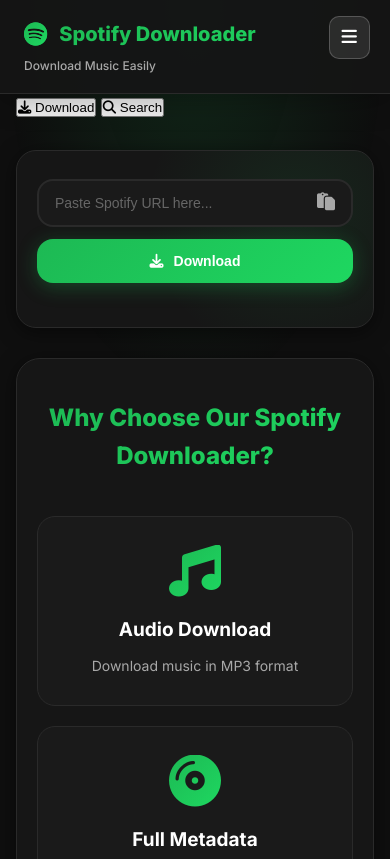
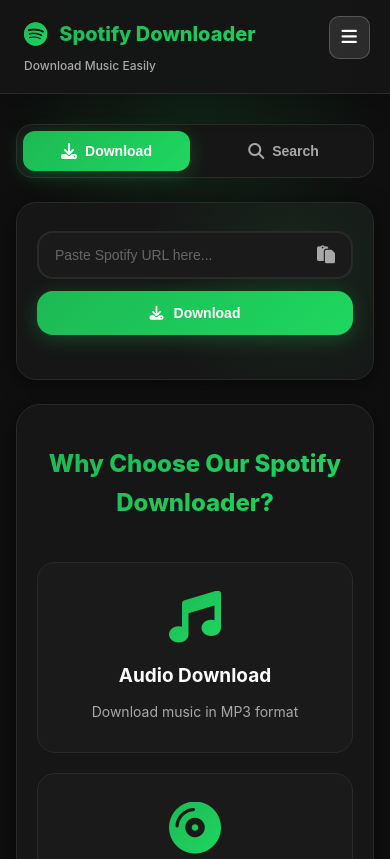
Before and after one commit to RidwanzAnphelibelll/SpotifyDown, a website: page public/index.html in a window 390 px wide. Shown: the top 859 px of the page. Drawn offline with Linux system fonts and the light colour scheme; files that its build step writes are made by us from their sources; files whose address does not match are found by name.

Commit message:
Update public/css/styles.css

```diff
--- a/public/css/styles.css
+++ b/public/css/styles.css
@@ -24,7 +24,7 @@
 }
 
 body {
-    font-family: 'Inter', -apple-system, BlinkMacSystemFont, 'Segoe UI', Roboto, 'Helvetica Neue', Arial, sans-serif;
+    font-family: 'DM Sans', -apple-system, BlinkMacSystemFont, sans-serif;
     background: var(--bg-color);
     color: var(--text-color);
     line-height: 1.6;
@@ -247,13 +247,64 @@
     z-index: 1;
 }
 
+.tab-buttons {
+    display: flex;
+    gap: 10px;
+    margin: 30px 0 0 0;
+    background: var(--card-bg);
+    padding: 6px;
+    border-radius: 16px;
+    border: 1px solid var(--border-color);
+}
+
+.tab-btn {
+    flex: 1;
+    padding: 14px 24px;
+    border: none;
+    background: transparent;
+    color: var(--text-light);
+    font-size: 15px;
+    font-weight: 600;
+    cursor: pointer;
+    border-radius: 12px;
+    transition: all 0.3s cubic-bezier(0.4, 0, 0.2, 1);
+    display: flex;
+    align-items: center;
+    justify-content: center;
+    gap: 8px;
+}
+
+.tab-btn:hover {
+    background: rgba(29, 185, 84, 0.08);
+    color: var(--text-color);
+}
+
+.tab-btn.active {
+    background: var(--gradient-primary);
+    color: white;
+    box-shadow: 0 4px 20px rgba(29, 185, 84, 0.3);
+}
+
+.tab-btn i {
+    font-size: 16px;
+}
+
+.tab-content {
+    display: none;
+}
+
+.tab-content.active {
+    display: block;
+    animation: fadeIn 0.4s ease;
+}
+
 .download-section {
     background: var(--card-bg);
     border: 1px solid var(--border-color);
     padding: 40px;
     border-radius: 24px;
     box-shadow: var(--shadow-md);
-    margin: 40px 0;
+    margin: 24px 0;
     position: relative;
     overflow: hidden;
 }
@@ -307,7 +358,8 @@
     background: rgba(29, 185, 84, 0.1);
 }
 
-#spotify-url {
+#spotify-url,
+#search-input {
     width: 100%;
     padding: 18px 50px 18px 20px;
     border: 2px solid var(--border-color);
@@ -320,11 +372,13 @@
     font-weight: 500;
 }
 
-#spotify-url::placeholder {
+#spotify-url::placeholder,
+#search-input::placeholder {
     color: var(--text-secondary);
 }
 
-#spotify-url:focus {
+#spotify-url:focus,
+#search-input:focus {
     border-color: var(--primary-color);
     background: rgba(29, 185, 84, 0.05);
     box-shadow: 0 0 0 4px rgba(29, 185, 84, 0.1);
@@ -1007,6 +1061,19 @@
     line-height: 1.7;
 }
 
+.search-results-header {
+    font-size: 14px;
+    color: var(--text-light);
+    margin-bottom: 20px;
+    padding-bottom: 16px;
+    border-bottom: 1px solid var(--border-color);
+    font-weight: 500;
+}
+
+.search-result {
+    padding: 32px;
+}
+
 footer {
     background: var(--bg-secondary);
     border-top: 1px solid var(--border-color);
@@ -1073,7 +1140,7 @@
 
     .download-section {
         padding: 32px 24px;
-        margin: 30px 0;
+        margin: 24px 0;
     }
 
     .search-box {
@@ -1086,7 +1153,8 @@
         padding: 16px 32px;
     }
 
-    #spotify-url {
+    #spotify-url,
+    #search-input {
         padding: 16px 45px 16px 18px;
         font-size: 15px;
     }
@@ -1163,7 +1231,8 @@
         border-radius: 20px;
     }
 
-    #spotify-url {
+    #spotify-url,
+    #search-input {
         padding: 14px 40px 14px 16px;
         font-size: 14px;
     }
@@ -1224,4 +1293,9 @@
     .track-item-meta {
         font-size: 12px;
     }
+
+    .tab-btn {
+        padding: 12px 16px;
+        font-size: 14px;
+    }
 }
```
